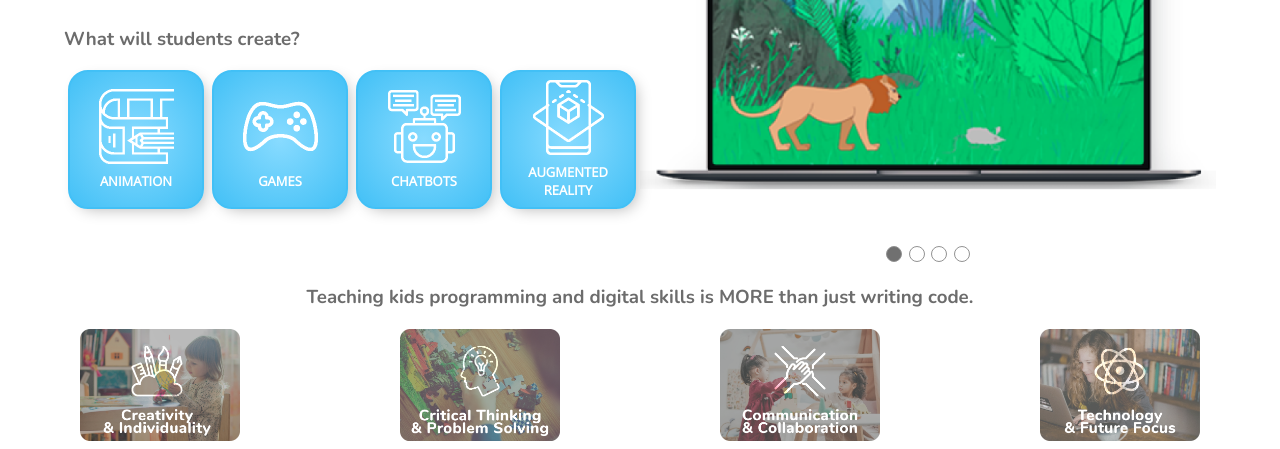
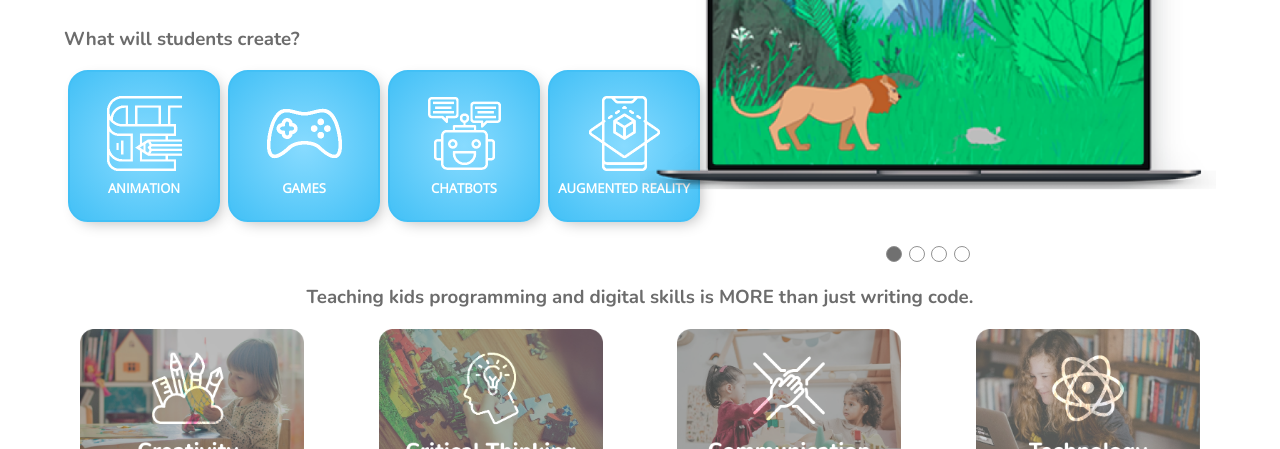
Before and after one commit to aidannairn/level-up-works_front-end, a React (Create React App) app: page / in a window 1280 px wide. Shown: the part 503-952 px from the top of the page. Built offline with nearby package versions, Linux system fonts and the light colour scheme; no server answers.

Commit message:
Tidy CSS code. Resolve CSS issues that went unnoticed after latest merge.

```diff
--- a/src/components/homepage/ProjectsAndSkills.js
+++ b/src/components/homepage/ProjectsAndSkills.js
@@ -1,8 +1,8 @@
 import { useState, useEffect } from 'react'
 
-const Project = ({ title, image }) => {
+const Project = ({ title, image, handleGalleryBtnClick }) => {
   return (
-    <div className="hmpg-project-container">
+    <div className="hmpg-project-container" onClick={handleGalleryBtnClick}>
       <img src={`images/homepage/projects/${image}.png`} />
       <h4>{title}</h4>
     </div>
@@ -27,7 +27,7 @@ const ProjectsAndSkills = () => {
     { heading: 'Animation', img: 'frame' },
     { heading: 'Games', img: 'joystick' },
     { heading: 'Chatbots', img: 'robotic' },
-    { heading: 'Augmented Reality', img: 'augmented-reality' },
+    { heading: 'Augmented Reality', img: 'augmented-reality' }
   ]
 
   const skills = [
@@ -55,7 +55,7 @@ const ProjectsAndSkills = () => {
             <h3>What will students create?</h3>
             <div id="hmpg-projects">
               {projects.map((project, index) => {
-              return <Project key={index} title={project.heading} image={project.img} />
+              return <Project key={index} title={project.heading} handleGalleryBtnClick={() => handleGalleryBtnClick(index + 1)} image={project.img} />
               })}
             </div>
           </div>
@@ -64,19 +64,19 @@ const ProjectsAndSkills = () => {
           <img src={galleryImg} alt="" />
           <div id="hmpg-gallery-btns">
             <div
-              className={`hmpg-gallery-btn ${activeGalleryBtn === '1' ? 'active' : ''}`}
+              className={`hmpg-gallery-btn ${activeGalleryBtn == '1' ? 'active' : ''}`}
               onClick={() => handleGalleryBtnClick('1')}>
             </div>
             <div
-              className={`hmpg-gallery-btn ${activeGalleryBtn === '2' ? 'active' : ''}`}
+              className={`hmpg-gallery-btn ${activeGalleryBtn == '2' ? 'active' : ''}`}
               onClick={() => handleGalleryBtnClick('2')}>
             </div>
             <div
-              className={`hmpg-gallery-btn ${activeGalleryBtn === '3' ? 'active' : ''}`}
+              className={`hmpg-gallery-btn ${activeGalleryBtn == '3' ? 'active' : ''}`}
               onClick={() => handleGalleryBtnClick('3')}>
             </div>
             <div
-              className={`hmpg-gallery-btn ${activeGalleryBtn === '4' ? 'active' : ''}`}
+              className={`hmpg-gallery-btn ${activeGalleryBtn == '4' ? 'active' : ''}`}
               onClick={() => handleGalleryBtnClick('4')}>
             </div>
           </div>
--- a/src/styles/homepage.css
+++ b/src/styles/homepage.css
@@ -111,6 +111,7 @@ h1, h2, h3, h4, h5 {
   margin: 0.2rem;
   border-radius: 1rem;
   border: 1.5px solid #929292;
+  cursor: pointer;
 }
 
 .hmpg-gallery-btn.active {
@@ -132,8 +133,8 @@ form {
 
 .hmpg-project-container {
   width: 152px;
-  max-width: 152px;
-  max-height: 152px;
+  min-width: 152px;
+  min-height: 152px;
   margin: 0 0.25rem;
   padding: 0.5rem;
   display: flex;
@@ -143,6 +144,11 @@ form {
   border: 2px solid #42C0F6;
   box-shadow: 5px 5px 15px -5px #b5b5b5;
   background-image: radial-gradient(circle at center, #88DBFF, #42C0F6);
+  cursor: pointer;
+}
+
+.hmpg-project-container:hover {
+  background-image: radial-gradient(circle at center, #42C0F6, #88DBFF);
 }
 
 .hmpg-project-container img {
@@ -170,8 +176,9 @@ form {
 }
 
 .hmpg-skill-img {
-  width: 10rem;
-  height: fit-content;
+  width: 20%;
+  /* height: fit-content; */
+  box-sizing: unset;
 }
 /* END Projects & Skills section */
 /* START ProgrammeBenefits section */
--- a/src/styles/main-header.css
+++ b/src/styles/main-header.css
@@ -79,7 +79,7 @@
   background: radial-gradient(circle, rgba(221,214,154,1) 0%, rgba(253,247,192,1) 63%);
   border: 3px solid #43C0F6;
   border-radius: 1rem;
-  box-shadow: 5px 5px 15px -5px #b5b5b5;
+  box-shadow: 1px 1px 3px 1px#b5b5b5;
   box-sizing: unset;
 }
 
@@ -96,8 +96,13 @@
   margin: 0.25rem;
   border: 3px solid #43C0F6;
   border-radius: 1rem;
-  box-shadow: 5px 5px 15px -5px #b5b5b5;
+  box-shadow: 1px 1px 3px 1px#b5b5b5;
   box-sizing: unset;
+  cursor: pointer;
+}
+
+.pb-step-circle:hover {
+  background-color: rgb(218, 248, 250);
 }
 
 nav {
@@ -185,19 +190,19 @@ nav {
 #auth-container {
   display: flex;
   align-items: center;
-  margin-top: 0.2rem;
+  margin-top: 0.1rem;
   margin-bottom: 0.5rem;
-  cursor: pointer;
 }
 
 #auth-container img {
-  width: 1rem;
+  width: 1.5rem;
 }
 
 #auth-container h2 {
   margin: 0;
   margin-left: 0.5rem;
   font-size: 1rem;
+  cursor: pointer;
 }
 
 #user-options-container {
@@ -220,17 +225,21 @@ nav {
   color: #707070;
   padding: 0 1rem;
   text-transform: none;
-  cursor: pointer;
   box-shadow: 4px 3px rgb(198, 193, 165);
 }
 
 #user-options h4 {
   margin: 0;
   padding: 0.5rem 1rem;
+  cursor: pointer;
+}
+
+.user-option:hover {
+  color: #414141;
 }
 
 #user-options h4 a {
-  color: #707070;
+  color: inherit;
   text-decoration: none;
 }
 
@@ -311,4 +320,11 @@ nav {
     height: fit-content;
     margin-bottom: 0.5rem;
   }
+
+  #user-options-container {
+    position: absolute;
+    top: 6.4rem;
+    z-index: 1;
+    cursor: auto;
+  }
 }
```
